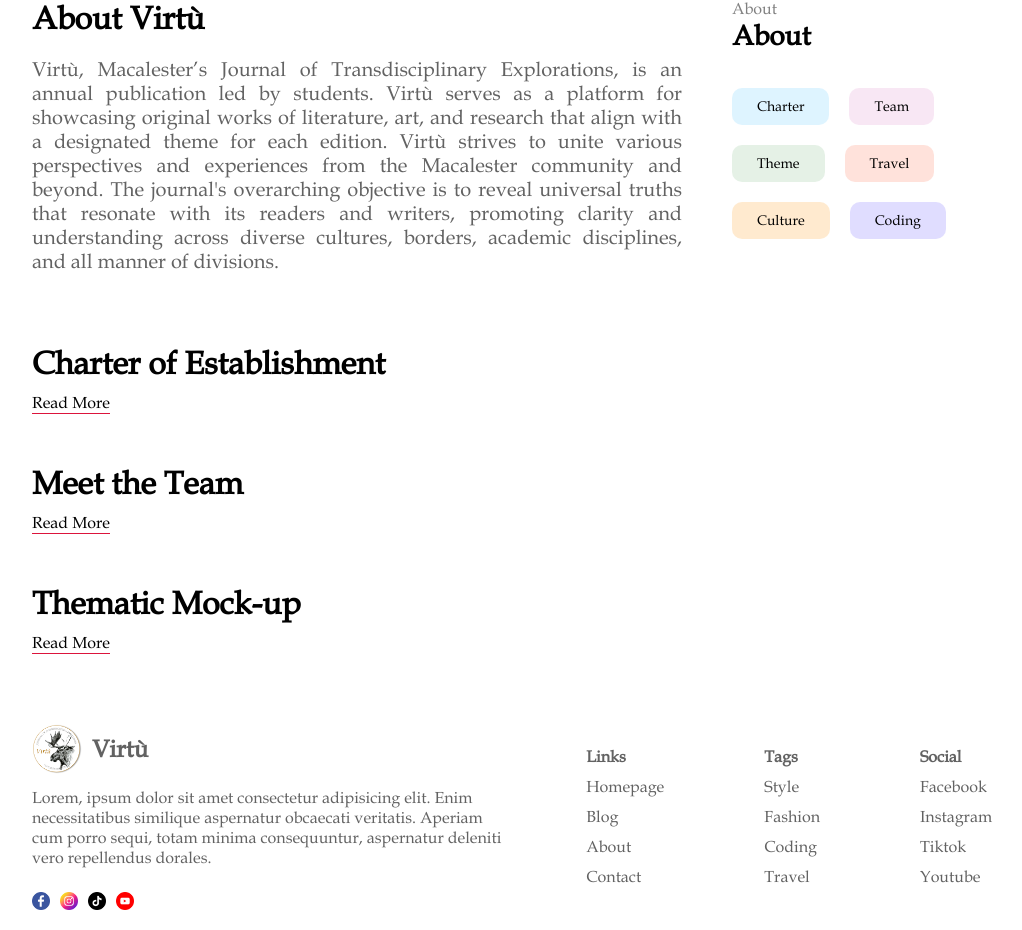
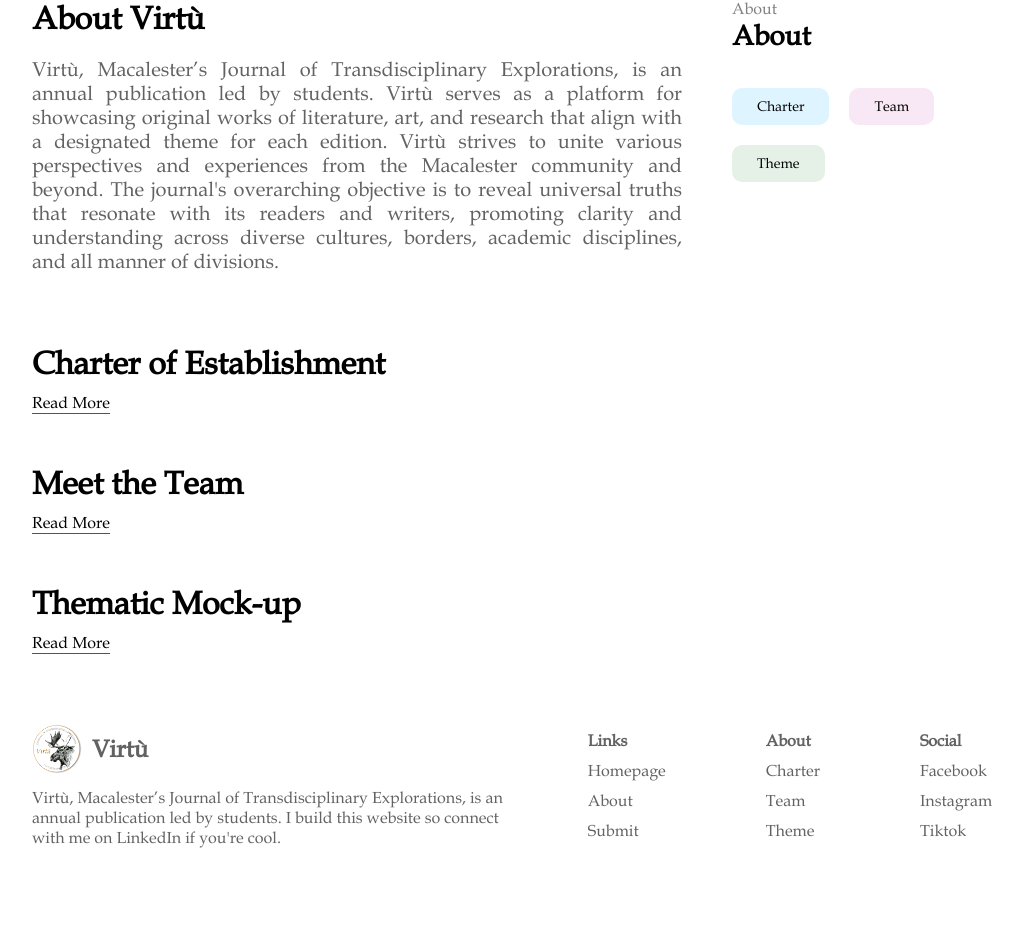
Before and after one commit to Hien-Trinh/Virtu-journal, a Next.js app: page /about in a window 1280 px wide. Shown: the part 498-1428 px from the top of the page, without its empty margins (128-1150 px from the left). After the commit the page ends 1366 px from the top, so only its background shows below. Built offline with nearby package versions, Linux system fonts and the light colour scheme.

Commit message:
Changed footer

```diff
--- a/src/app/about/theme/page.jsx
+++ b/src/app/about/theme/page.jsx
@@ -5,7 +5,7 @@
 import Header from "@/components/header/Header"
 import SideMenu from "@/components/aboutComponents/sideMenu/SideMenu"
 
-const TeamPage = () => {
+const ThemePage = () => {
     const imgSrc = "/Vexed_to_Nightmare.png"
     const imgAlt =
         "Vexed to Nightmare - an interpretation of The Second Coming by W B Yeats"
@@ -302,4 +302,4 @@
     )
 }
 
-export default TeamPage
+export default ThemePage
--- a/src/components/aboutComponents/sideMenu/SideMenu.jsx
+++ b/src/components/aboutComponents/sideMenu/SideMenu.jsx
@@ -49,24 +49,6 @@
                     >
                         Theme
                     </Link>
-                    <Link
-                        href="/blog"
-                        className={`${styles.categoryItem} ${styles.travel}`}
-                    >
-                        Travel
-                    </Link>
-                    <Link
-                        href="/blog"
-                        className={`${styles.categoryItem} ${styles.culture}`}
-                    >
-                        Culture
-                    </Link>
-                    <Link
-                        href="/blog"
-                        className={`${styles.categoryItem} ${styles.coding}`}
-                    >
-                        Coding
-                    </Link>
                 </div>
             </div>
         </div>
--- a/src/components/footer/Footer.jsx
+++ b/src/components/footer/Footer.jsx
@@ -17,17 +17,18 @@
                     <h1 className={styles.logoText}>Virtù</h1>
                 </div>
                 <p className={styles.desc}>
-                    Lorem, ipsum dolor sit amet consectetur adipisicing elit.
-                    Enim necessitatibus similique aspernatur obcaecati
-                    veritatis. Aperiam cum porro sequi, totam minima
-                    consequuntur, aspernatur deleniti vero repellendus dorales.
+                    Virtù, Macalester’s Journal of Transdisciplinary
+                    Explorations, is an annual publication led by students. I
+                    build this website so connect with me on{" "}
+                    <Link
+                        href="https://www.linkedin.com/in/hien-trinh-b35a4a206/"
+                        rel="noopener noreferrer"
+                        target="_blank"
+                    >
+                        LinkedIn
+                    </Link>{" "}
+                    if you&apos;re cool.
                 </p>
-                <div className={styles.icons}>
-                    <Image src="/facebook.png" alt="" width={18} height={18} />
-                    <Image src="/instagram.png" alt="" width={18} height={18} />
-                    <Image src="/tiktok.png" alt="" width={18} height={18} />
-                    <Image src="/youtube.png" alt="" width={18} height={18} />
-                </div>
             </div>
             <div className={styles.links}>
                 <div className={styles.list}>
@@ -35,44 +36,44 @@
                     <Link href="/" className={styles.link}>
                         Homepage
                     </Link>
-                    <Link href="/" className={styles.link}>
-                        Blog
-                    </Link>
-                    <Link href="/" className={styles.link}>
+                    <Link href="/about" className={styles.link}>
                         About
                     </Link>
-                    <Link href="/" className={styles.link}>
-                        Contact
+                    <Link href="/submit" className={styles.link}>
+                        Submit
                     </Link>
                 </div>
                 <div className={styles.list}>
-                    <span className={styles.listTitle}>Tags</span>
-                    <Link href="/" className={styles.link}>
-                        Style
-                    </Link>
-                    <Link href="/" className={styles.link}>
-                        Fashion
-                    </Link>
-                    <Link href="/" className={styles.link}>
-                        Coding
-                    </Link>
-                    <Link href="/" className={styles.link}>
-                        Travel
-                    </Link>
+                    <span className={styles.listTitle}>About</span>
+                    <Link href="/about/charter">Charter</Link>
+                    <Link href="/about/team">Team</Link>
+                    <Link href="/about/theme">Theme</Link>
                 </div>
                 <div className={styles.list}>
                     <span className={styles.listTitle}>Social</span>
-                    <Link href="/" className={styles.link}>
+                    <Link
+                        href="https://www.youtube.com/watch?v=dQw4w9WgXcQ&pp=ygUXbmV2ZXIgZ29ubmEgZ2l2ZSB5b3UgdXA%3D"
+                        rel="noopener noreferrer"
+                        target="_blank"
+                        className={styles.link}
+                    >
                         Facebook
                     </Link>
-                    <Link href="/" className={styles.link}>
+                    <Link
+                        href="https://www.youtube.com/watch?v=dQw4w9WgXcQ&pp=ygUXbmV2ZXIgZ29ubmEgZ2l2ZSB5b3UgdXA%3D"
+                        rel="noopener noreferrer"
+                        target="_blank"
+                        className={styles.link}
+                    >
                         Instagram
                     </Link>
-                    <Link href="/" className={styles.link}>
+                    <Link
+                        href="https://www.youtube.com/watch?v=dQw4w9WgXcQ&pp=ygUXbmV2ZXIgZ29ubmEgZ2l2ZSB5b3UgdXA%3D"
+                        rel="noopener noreferrer"
+                        target="_blank"
+                        className={styles.link}
+                    >
                         Tiktok
-                    </Link>
-                    <Link href="/" className={styles.link}>
-                        Youtube
                     </Link>
                 </div>
             </div>
```
Also changed, not shown: src/app/posts/[slug]/page.jsx (deleted, +0 -109 lines), src/app/posts/[slug]/singlePage.module.css (deleted, +0 -94 lines), 1 other file (tests, documents, lock files or other folders).
